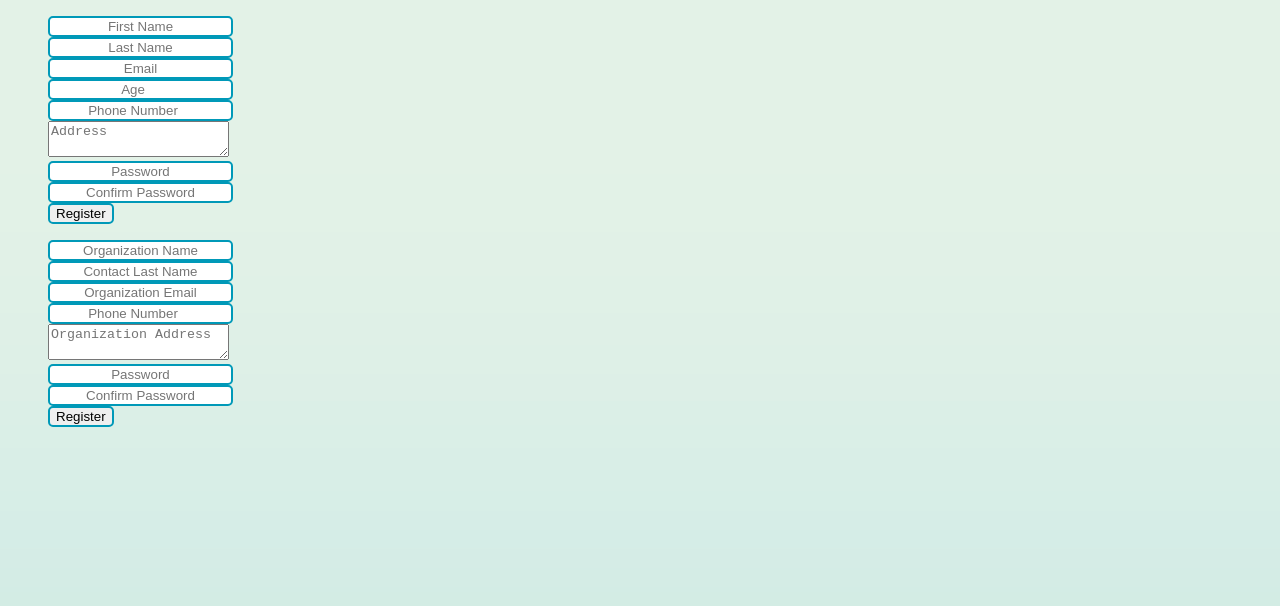
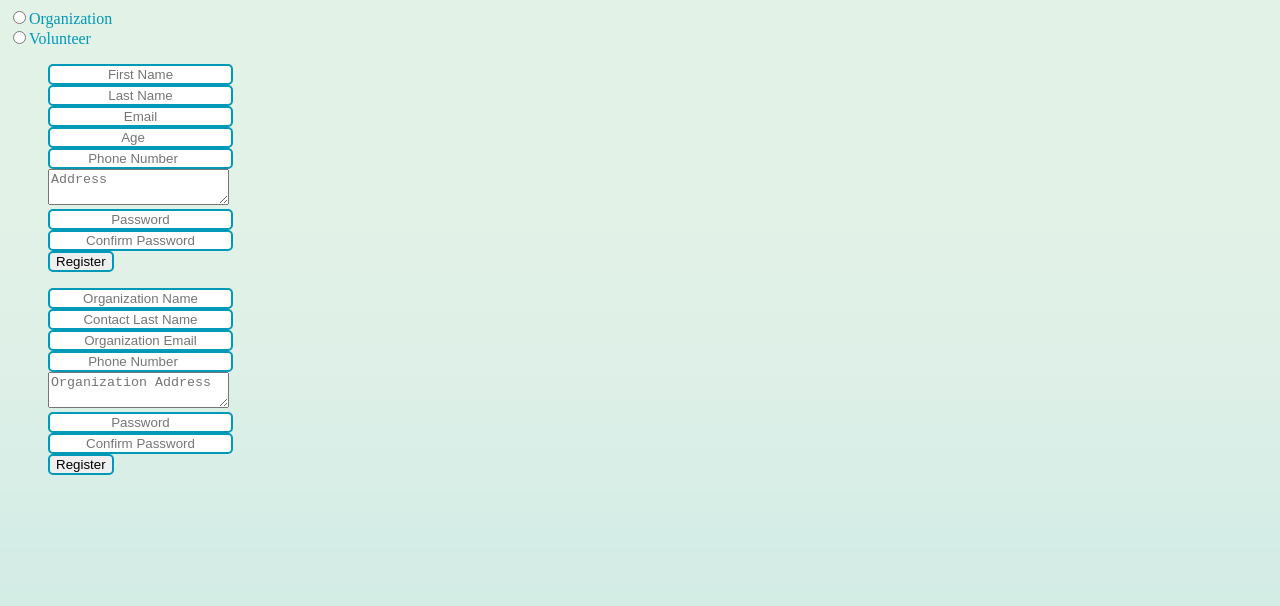
Before and after one commit to dragon-fury/Vol-U-Me, a plain HTML site: page www/signup.html in a window 1280 px wide. Drawn offline with Linux system fonts and the light colour scheme.

Commit message:
Allen: changed the signup again

```diff
--- a/www/signup.html
+++ b/www/signup.html
@@ -13,6 +13,10 @@ and open the template in the editor.
     </head>
     <body>
         <div class="alert"></div>
+        <form style="color: #0099B8" action="">
+				<input type="radio" name="organization" value="organization">Organization<br>
+				<input type="radio" name="person" value="person">Volunteer <br>
+			</form>
         <form name="user_profile" class="profile">
             <input type="hidden" value="user" />
             <ul style="list-style-type: none">
```
